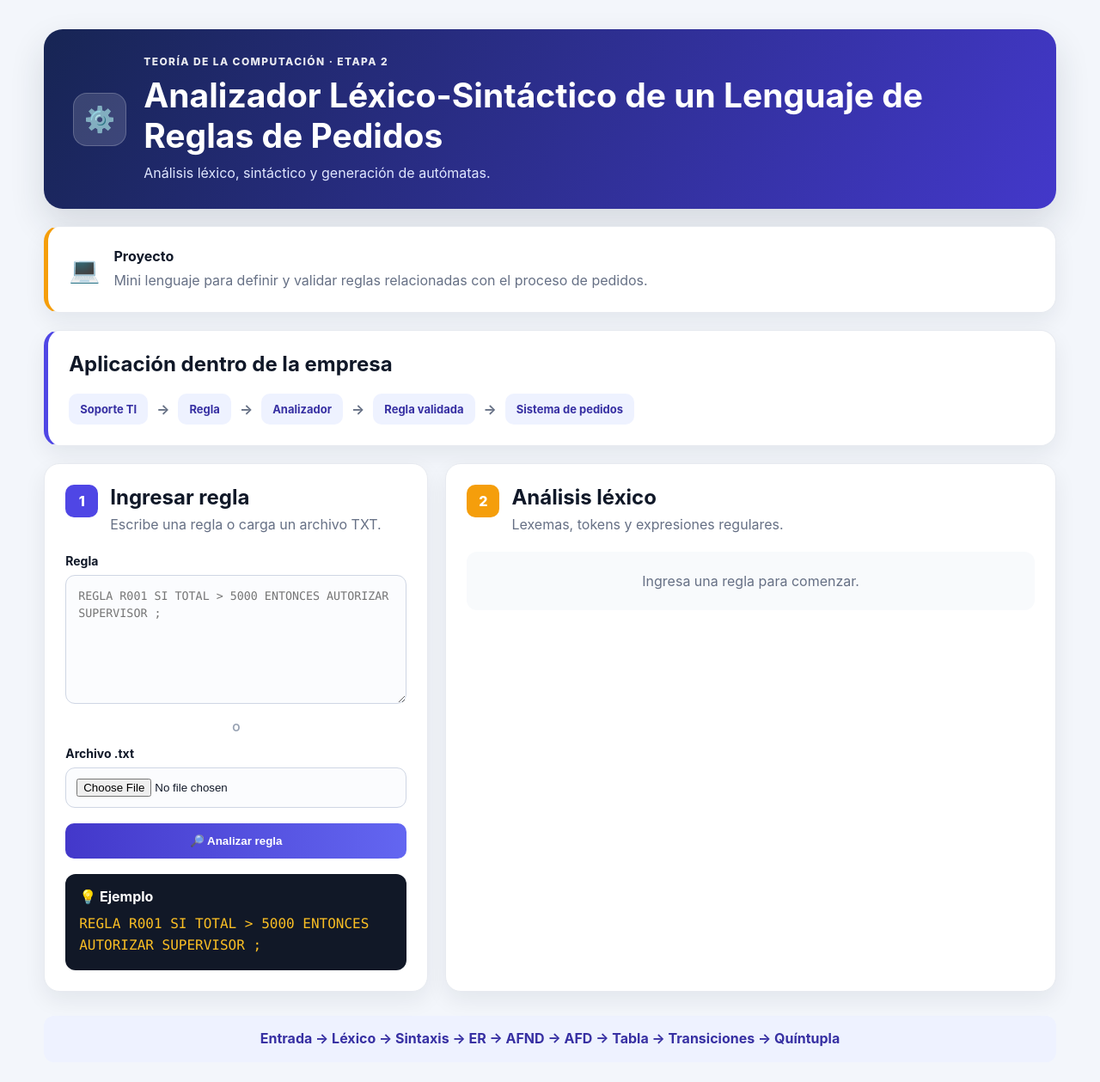
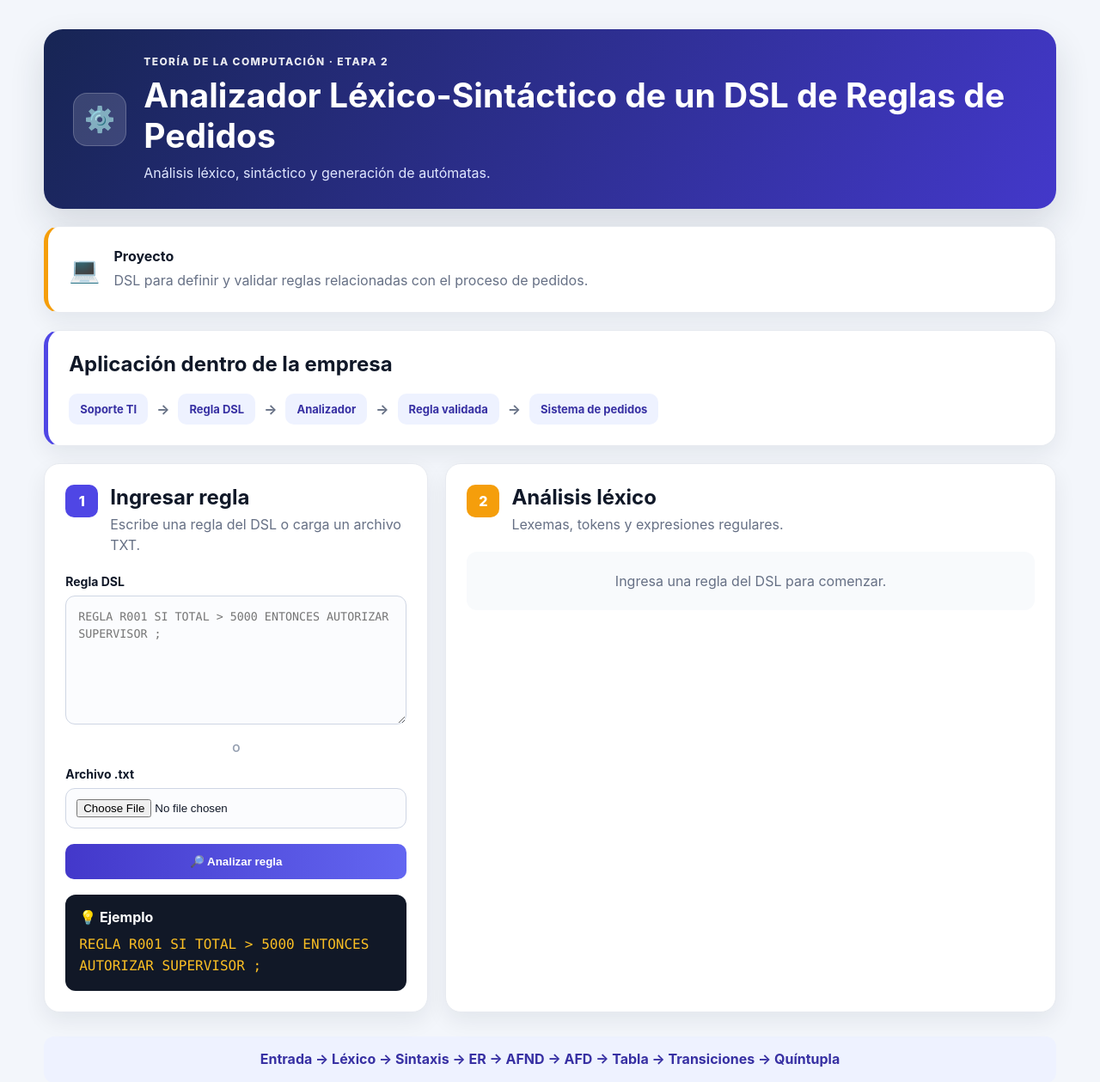
Before and after one commit to valerygo-gif/analizador-pedidos-etapa1, a Flask app: page / in a window 1280 px wide. Shown: the top 1259 px of the page at 86% size. Before the commit the page ends 1236 px from the top, so only its background shows below. Run offline with Flask 3, Linux system fonts and the light colour scheme.

Commit message:
Actualizo interfaz para DSL

```diff
--- a/templates/index.html
+++ b/templates/index.html
@@ -3,7 +3,7 @@
 <head>
     <meta charset="UTF-8">
     <meta name="viewport" content="width=device-width, initial-scale=1.0">
-    <title>Analizador Léxico-Sintáctico de Reglas de Pedidos</title>
+    <title>Analizador Léxico-Sintáctico de un DSL de Reglas de Pedidos</title>
     <link rel="stylesheet" href="{{ url_for('static', filename='css/estilos.css') }}">
 </head>
 
@@ -21,7 +21,7 @@
             </p>
 
             <h1>
-                Analizador Léxico-Sintáctico de un Lenguaje de Reglas de Pedidos
+                Analizador Léxico-Sintáctico de un DSL de Reglas de Pedidos
             </h1>
 
             <p>
@@ -40,7 +40,7 @@
             <strong>Proyecto</strong>
 
             <p>
-                Mini lenguaje para definir y validar reglas
+                DSL para definir y validar reglas
                 relacionadas con el proceso de pedidos.
             </p>
         </div>
@@ -58,7 +58,7 @@
 
             <b>→</b>
 
-            <span>Regla</span>
+            <span>Regla DSL</span>
 
             <b>→</b>
 
@@ -91,7 +91,7 @@
                     <h2>Ingresar regla</h2>
 
                     <p>
-                        Escribe una regla o carga un archivo TXT.
+                        Escribe una regla del DSL o carga un archivo TXT.
                     </p>
                 </div>
 
@@ -101,7 +101,7 @@
             <form method="POST" enctype="multipart/form-data">
 
                 <label for="texto">
-                    Regla
+                    Regla DSL
                 </label>
 
                 <textarea
@@ -245,7 +245,7 @@
             {% else %}
 
                 <div class="vacio">
-                    Ingresa una regla para comenzar.
+                    Ingresa una regla del DSL para comenzar.
                 </div>
 
             {% endif %}
@@ -269,7 +269,7 @@
                 <h2>Análisis sintáctico</h2>
 
                 <p>
-                    Verificación de la estructura de la regla.
+                    Verificación de la estructura según la gramática del DSL.
                 </p>
             </div>
 
@@ -331,7 +331,7 @@ Destino: {{ sintaxis.representacion.accion.destino }}</pre>
                 </h2>
 
                 <p>
-                    Desarrollo de cada token.
+                    Desarrollo formal de los tokens del DSL.
                 </p>
             </div>
 
```
